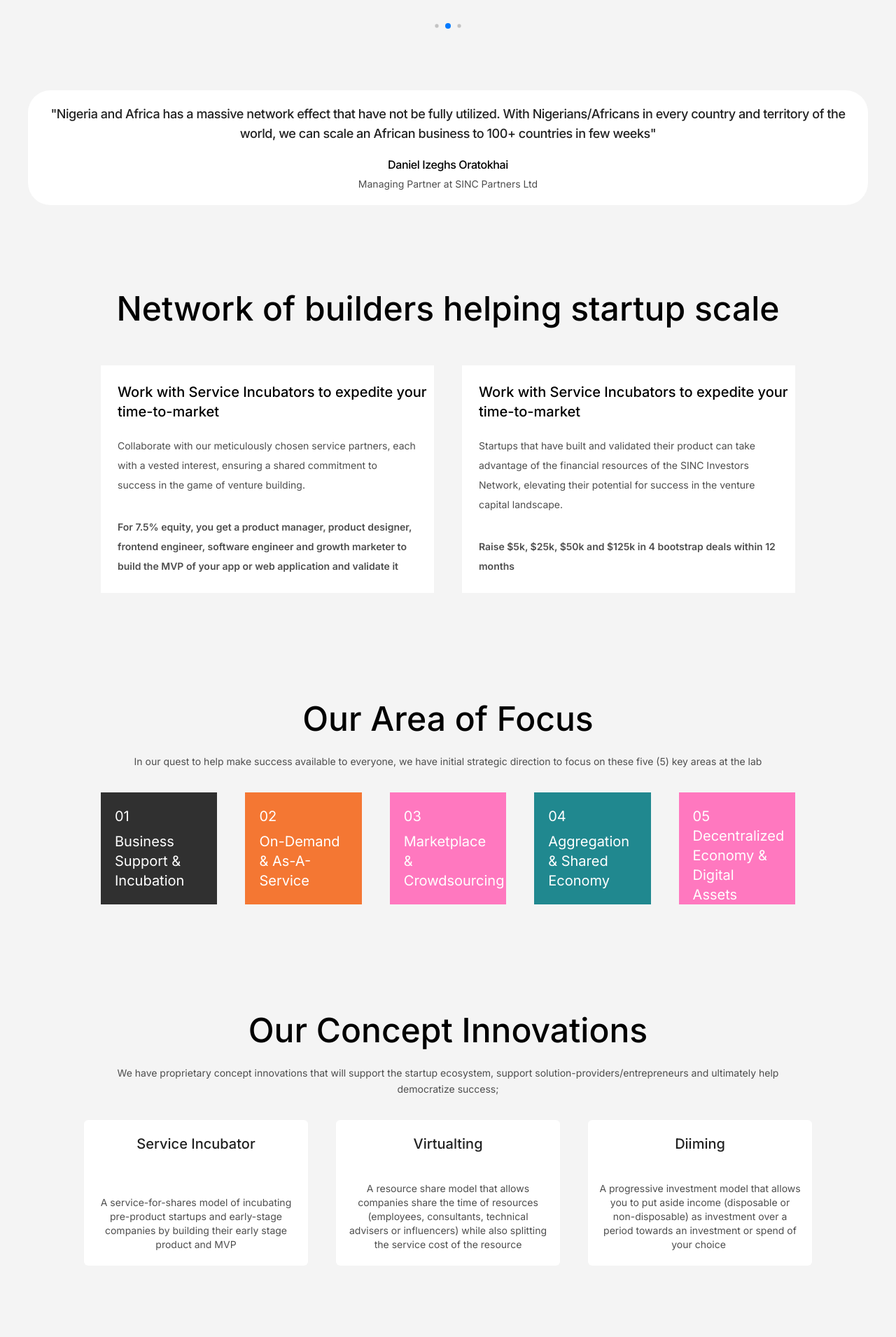
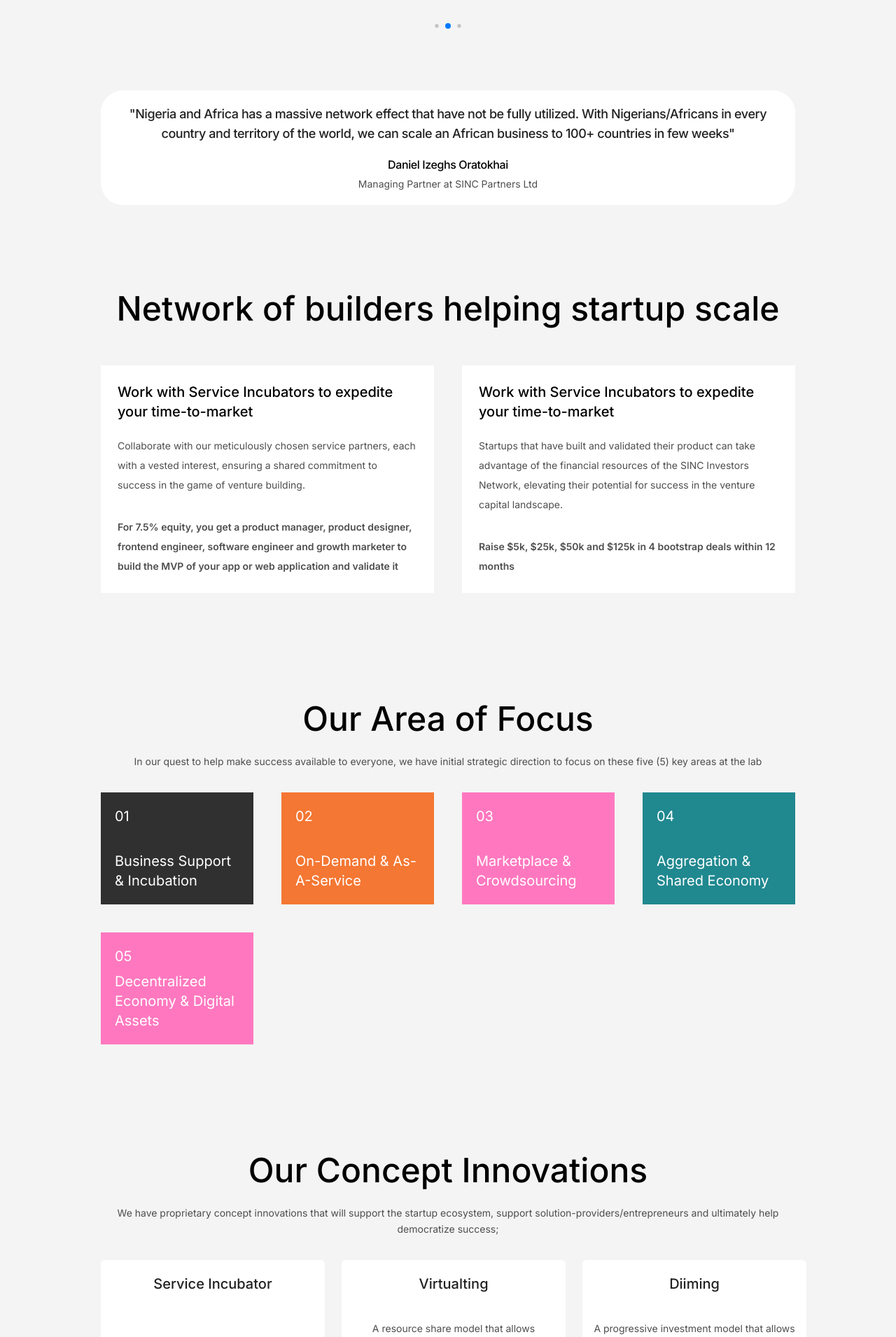
Before and after one commit to Ibidapo-Ayo/sinc-test, a Next.js app: page / in a window 1280 px wide. Shown: the part 540-2450 px from the top of the page at 70% size. Built offline with nearby package versions, Linux system fonts and the light colour scheme.

Commit message:
Minor refactor

```diff
--- a/app/ui/banner/index.js
+++ b/app/ui/banner/index.js
@@ -122,7 +122,8 @@ const Banner = () => {
         </SwiperSlide>
       </Swiper>
 
-      <div className="mt-20  px-10 justify-center items-center">
+     <div className="lg:px-36 px-5 w-100">
+     <div className="mt-20 justify-center w-100 items-center">
         <div className="bg-white rounded-[32px] py-5 px-2 lg:px-8 space-y-5 h-auto w-100">
           <p className="text-xs lg:text-lg font-[500] text-center text-textColor leading-4 lg:leading-7 tracking-tight">"Nigeria and Africa has a massive network effect that have not be fully utilized. With Nigerians/Africans in every country and territory of the world, we can scale an African business to 100+ countries in few weeks"
           </p>
@@ -136,6 +137,7 @@ const Banner = () => {
           </div>
         </div>
       </div>
+     </div>
     </>
   );
 };
--- a/app/ui/hero/AreaOfFocus.js
+++ b/app/ui/hero/AreaOfFocus.js
@@ -36,7 +36,7 @@ const AreaOfFocus = () => {
         text="Our Area of Focus"
         subText="In our quest to help make success available to everyone, we have initial strategic direction to focus on these five (5) key areas at the lab"
       />
-      <div className="grid grid-cols-1 md:grid-cols-3 lg:grid-cols-5 gap-10 w-full">
+      <div className="grid grid-cols-1 md:grid-cols-3 lg:grid-cols-4 gap-10 w-full">
         {cardInfo.map((card, index) => (
           <Card key={index} style={`${card.style} p-5 h-40 w-100 flex flex-col justify-between`}>
             <p className="font-[400] text-xl md:text-md text-white">{card.title}</p>
--- a/app/ui/hero/Innovation.js
+++ b/app/ui/hero/Innovation.js
@@ -24,7 +24,7 @@ const Innovation = () => {
         text="Our Concept Innovations"
         subText="We have proprietary concept innovations that will support the startup ecosystem, support solution-providers/entrepreneurs and ultimately help democratize success;"
       />
-      <div className="flex flex-col md:flex-row justify-between items-center space-x-0 md:space-y-0 space-y-5 md:space-x-10">
+      <div className="grid lg:grid-cols-3 grid-cols-1 gap-10">
         {cardInfo.map((card, index) => (
           <Card
           key={index}
--- a/components/ui/HeroSubTitle.js
+++ b/components/ui/HeroSubTitle.js
@@ -2,7 +2,7 @@ import React from "react";
 
 const HeroSubTitle = ({ text, textStyle="text-2xl" }) => {
   return (
-    <div className="w-100 md:w-[462px]">
+    <div className="w-100 ">
       <h2 className={`font-[500] leading-[28.8px] ${textStyle}`}>{text}</h2>
     </div>
   );
```
